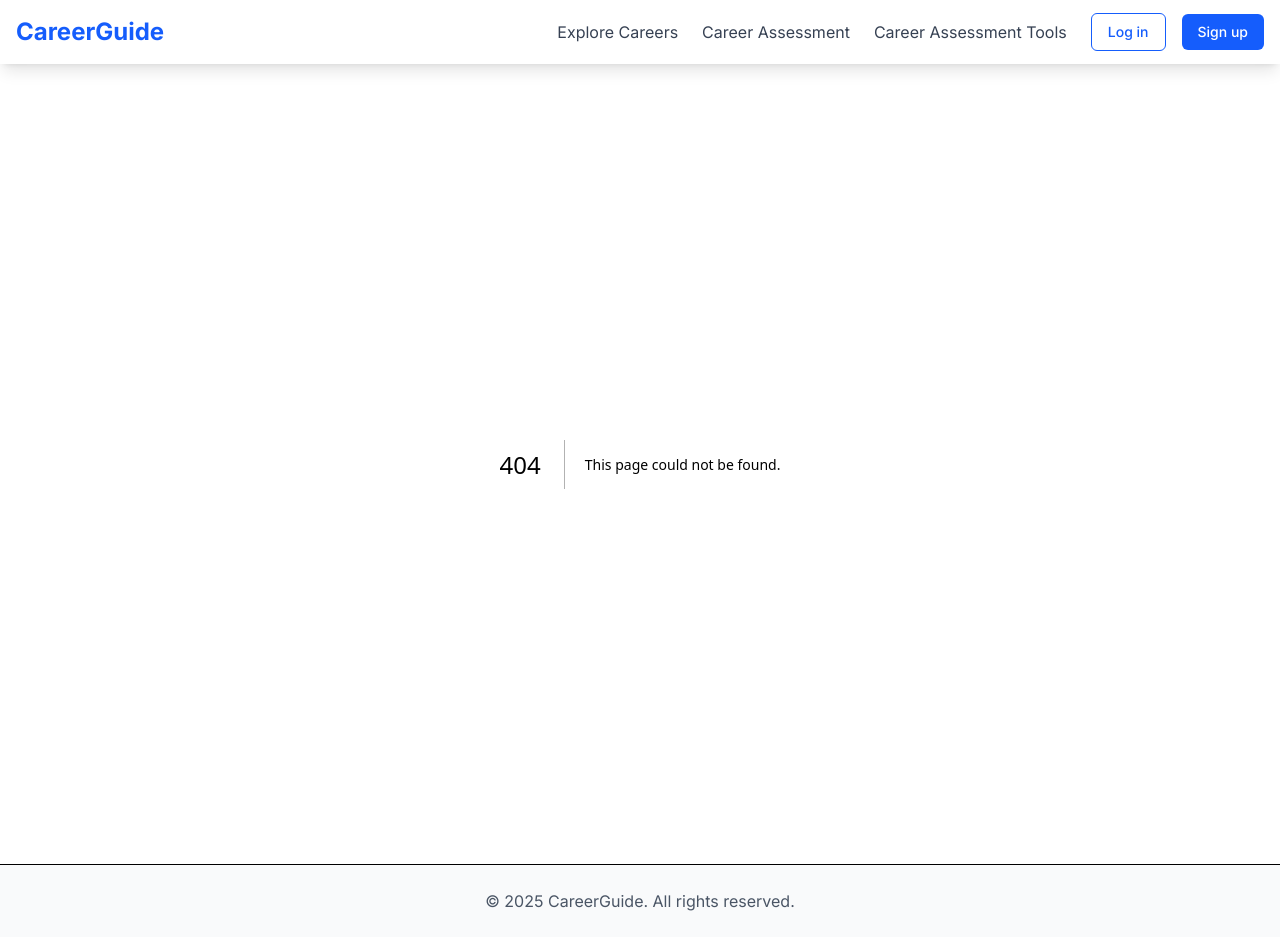
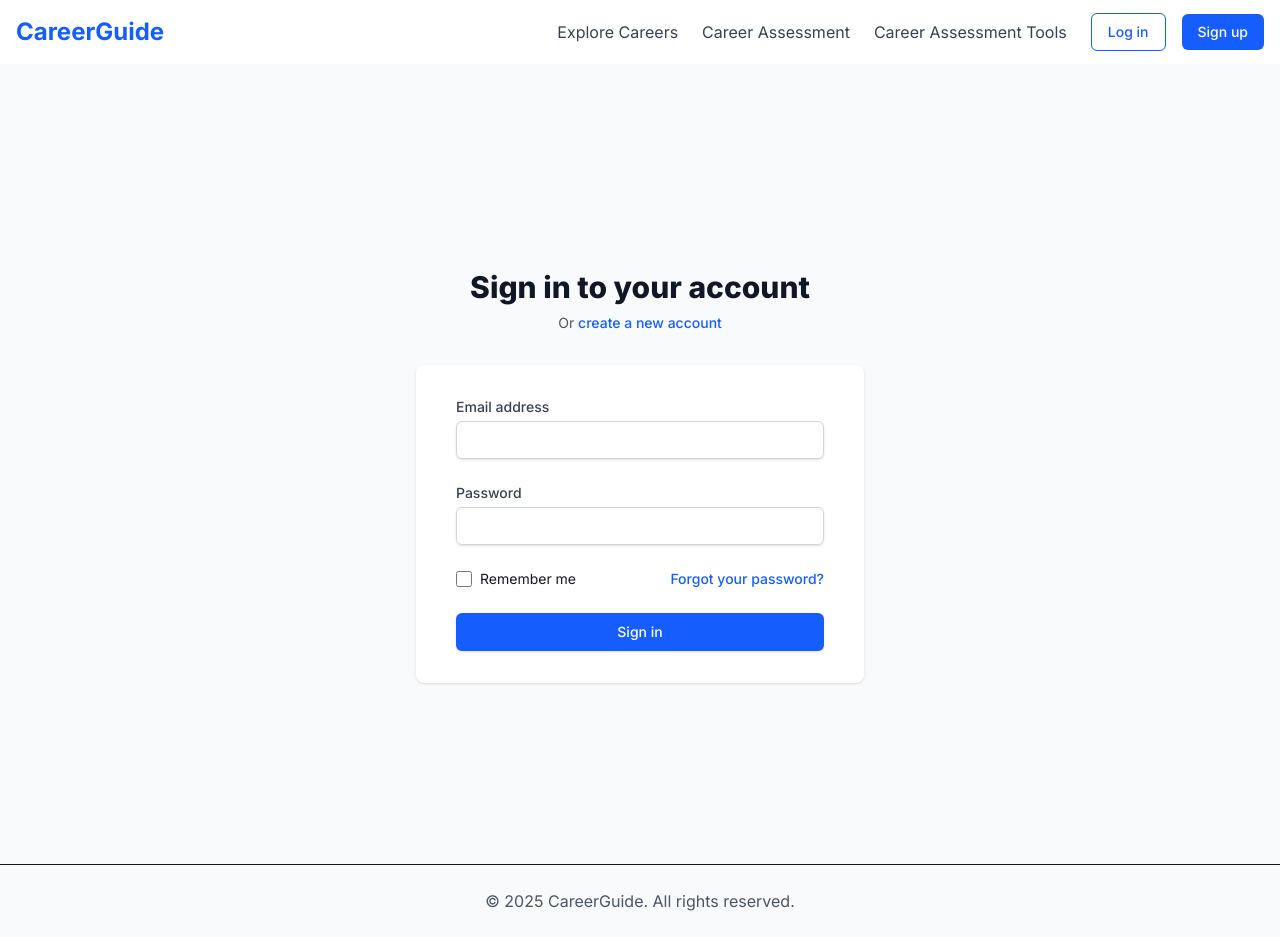
Before and after one commit to ShreyMehta09/career-guidance, a Next.js app: page /login in a window 1280 px wide. Before the commit this address had no page. Built offline with nearby package versions, Linux system fonts and the light colour scheme.

Commit message:
login route update

```diff
--- /dev/null
+++ b/src/app/login/page.tsx
@@ -0,0 +1,125 @@
+'use client';
+
+import { useState } from 'react';
+import { useRouter } from 'next/navigation';
+import Link from 'next/link';
+import { useAuthContext } from '@/contexts/AuthContext';
+
+export default function Login() {
+  const [email, setEmail] = useState('');
+  const [password, setPassword] = useState('');
+  const [error, setError] = useState<string | null>(null);
+  const [isLoading, setIsLoading] = useState(false);
+
+  const router = useRouter();
+  const { login } = useAuthContext();
+
+  const handleSubmit = async (e: React.FormEvent) => {
+    e.preventDefault();
+    setError(null);
+    setIsLoading(true);
+
+    try {
+      await login(email, password);
+      router.push('/dashboard'); // Redirect to dashboard after login
+    } catch (error) {
+      setError((error as Error).message);
+    } finally {
+      setIsLoading(false);
+    }
+  };
+
+  return (
+    <div className="min-h-screen bg-gray-50 flex flex-col justify-center py-12 sm:px-6 lg:px-8">
+      <div className="sm:mx-auto sm:w-full sm:max-w-md">
+        <h2 className="mt-6 text-center text-3xl font-extrabold text-gray-900">
+          Sign in to your account
+        </h2>
+        <p className="mt-2 text-center text-sm text-gray-600">
+          Or{' '}
+          <Link href="/register" className="font-medium text-blue-600 hover:text-blue-500">
+            create a new account
+          </Link>
+        </p>
+      </div>
+
+      <div className="mt-8 sm:mx-auto sm:w-full sm:max-w-md">
+        <div className="bg-white py-8 px-4 shadow sm:rounded-lg sm:px-10">
+          <form className="space-y-6" onSubmit={handleSubmit}>
+            {error && (
+              <div className="bg-red-50 border border-red-200 text-red-700 px-4 py-3 rounded mb-4">
+                {error}
+              </div>
+            )}
+
+            <div>
+              <label htmlFor="email" className="block text-sm font-medium text-gray-700">
+                Email address
+              </label>
+              <div className="mt-1">
+                <input
+                  id="email"
+                  name="email"
+                  type="email"
+                  autoComplete="email"
+                  required
+                  value={email}
+                  onChange={(e) => setEmail(e.target.value)}
+                  className="text-gray-700 appearance-none block w-full px-3 py-2 border border-gray-300 rounded-md shadow-sm placeholder-gray-400 focus:outline-none focus:ring-blue-500 focus:border-blue-500 sm:text-sm"
+                />
+              </div>
+            </div>
+
+            <div>
+              <label htmlFor="password" className="block text-sm font-medium text-gray-700">
+                Password
+              </label>
+              <div className="mt-1">
+                <input
+                  id="password"
+                  name="password"
+                  type="password"
+                  autoComplete="current-password"
+                  required
+                  value={password}
+                  onChange={(e) => setPassword(e.target.value)}
+                  className="text-gray-700 appearance-none block w-full px-3 py-2 border border-gray-300 rounded-md shadow-sm placeholder-gray-400 focus:outline-none focus:ring-blue-500 focus:border-blue-500 sm:text-sm"
+                />
+              </div>
+            </div>
+
+            <div className="flex items-center justify-between">
+              <div className="flex items-center">
+                <input
+                  id="remember-me"
+                  name="remember-me"
+                  type="checkbox"
+                  className="h-4 w-4 text-blue-600 focus:ring-blue-500 border-gray-300 rounded"
+                />
+                <label htmlFor="remember-me" className="ml-2 block text-sm text-gray-900">
+                  Remember me
+                </label>
+              </div>
+
+              <div className="text-sm">
+                <a href="#" className="font-medium text-blue-600 hover:text-blue-500">
+                  Forgot your password?
+                </a>
+              </div>
+            </div>
+
+            <div>
+              <button
+                type="submit"
+                disabled={isLoading}
+                className="w-full flex justify-center py-2 px-4 border border-transparent rounded-md shadow-sm text-sm font-medium text-white bg-blue-600 hover:bg-blue-700 focus:outline-none focus:ring-2 focus:ring-offset-2 focus:ring-blue-500 disabled:opacity-50 disabled:cursor-not-allowed"
+              >
+                {isLoading ? 'Signing in...' : 'Sign in'}
+              </button>
+            </div>
+          </form>
+        </div>
+      </div>
+    </div>
+  );
+}
```
Also changed, not shown: src/app/assessment/page.tsx (renamed from src/app/assessment/app.tsx).
